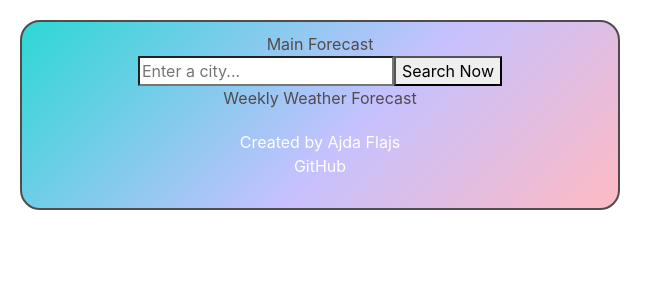
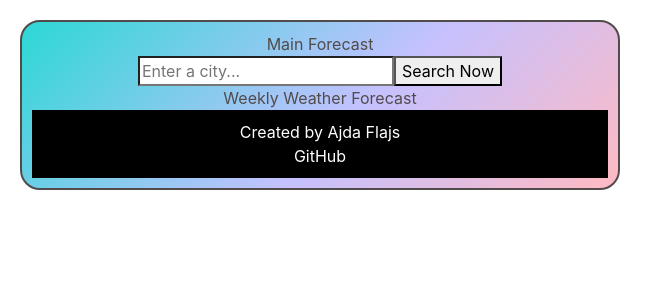
Before and after one commit to ajdaflajs/weather-react-app, a React (Create React App) app: page / in a window 1280 px wide. Shown: the top 300 px of the page, without its empty margins (0-663 px from the left). Built offline with nearby package versions, Linux system fonts and the light colour scheme.

Commit message:
author.css background added temporary

```diff
--- a/src/author.css
+++ b/src/author.css
@@ -1,7 +1,7 @@
 .Author {
+  background: black;
   color: white;
   padding: 10px;
-  margin: 10px;
 }
 
 .Link {
```
